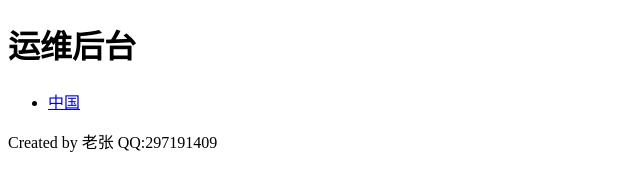
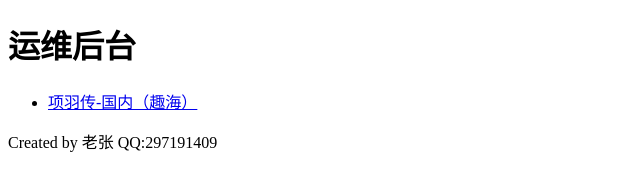
Before and after one commit to eulergame/eulergame.github.io, a plain HTML site: page index.html in a window 1280 px wide. Shown: the whole page, without its empty margins (0-640 px from the left). Drawn offline with Linux system fonts and the light colour scheme.

Commit message:
home page

```diff
--- a/index.html
+++ b/index.html
@@ -11,7 +11,7 @@
             <h1>运维后台</h1>
             <nav>
                 <ul>
-                    <li><a href="http://59.111.61.113:85/gamemaster/index.html">中国</a></li>
+                    <li><a href="http://59.111.61.113:85/gamemaster/index.html">项羽传-国内（趣海）</a></li>
                 </ul>
             </nav>
         </header>
```
